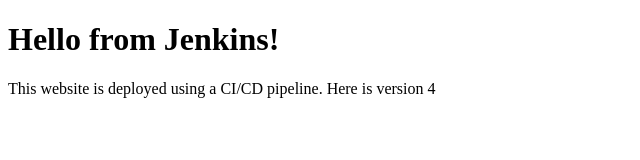
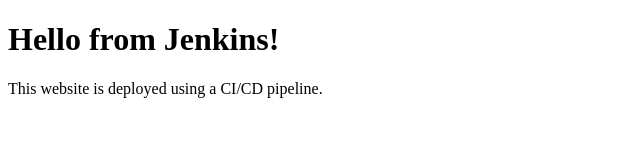
Before and after one commit to raygunjose/html-cicd, a plain HTML site: page index.html in a window 1280 px wide. Shown: the whole page, without its empty margins (0-640 px from the left). Drawn offline with Linux system fonts and the light colour scheme.

Commit message:
new version

```diff
--- a/index.html
+++ b/index.html
@@ -6,7 +6,7 @@
 <body>
 
     <h1>Hello from Jenkins!</h1>
-    <p>This website is deployed using a CI/CD pipeline. Here is version 4</p>
+    <p>This website is deployed using a CI/CD pipeline.</p>
 
 </body>
 </html>
```
